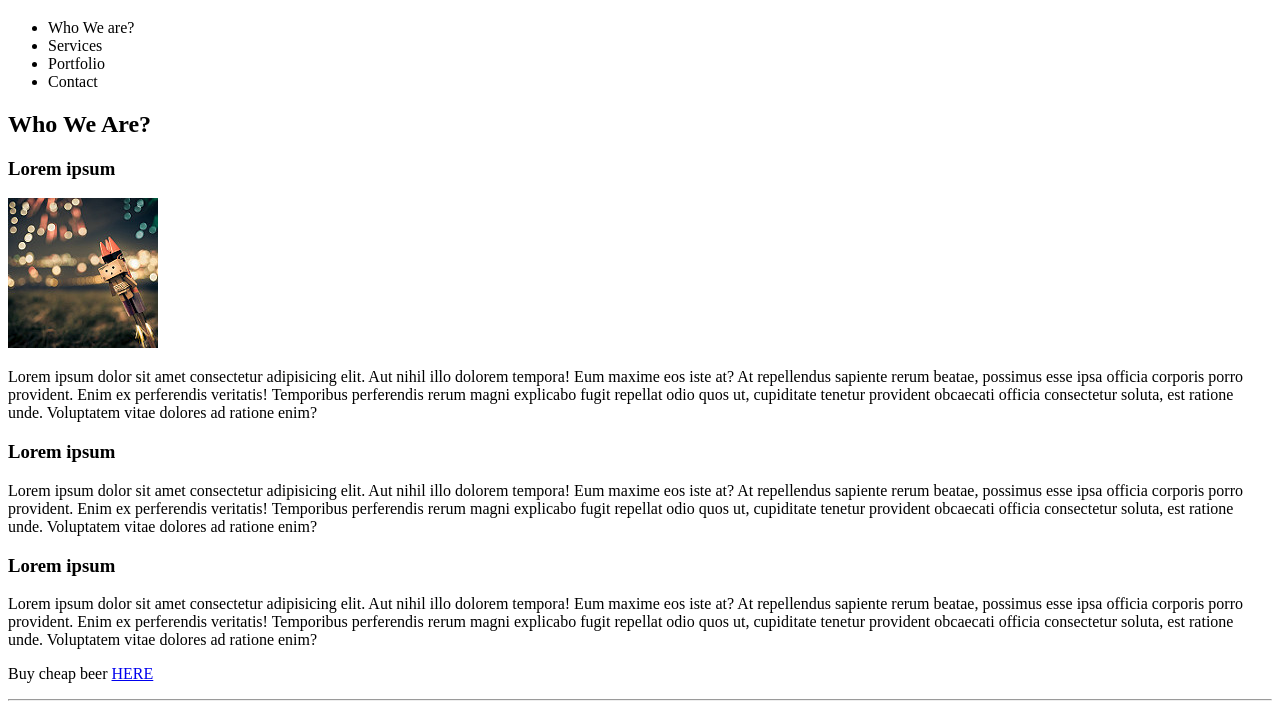
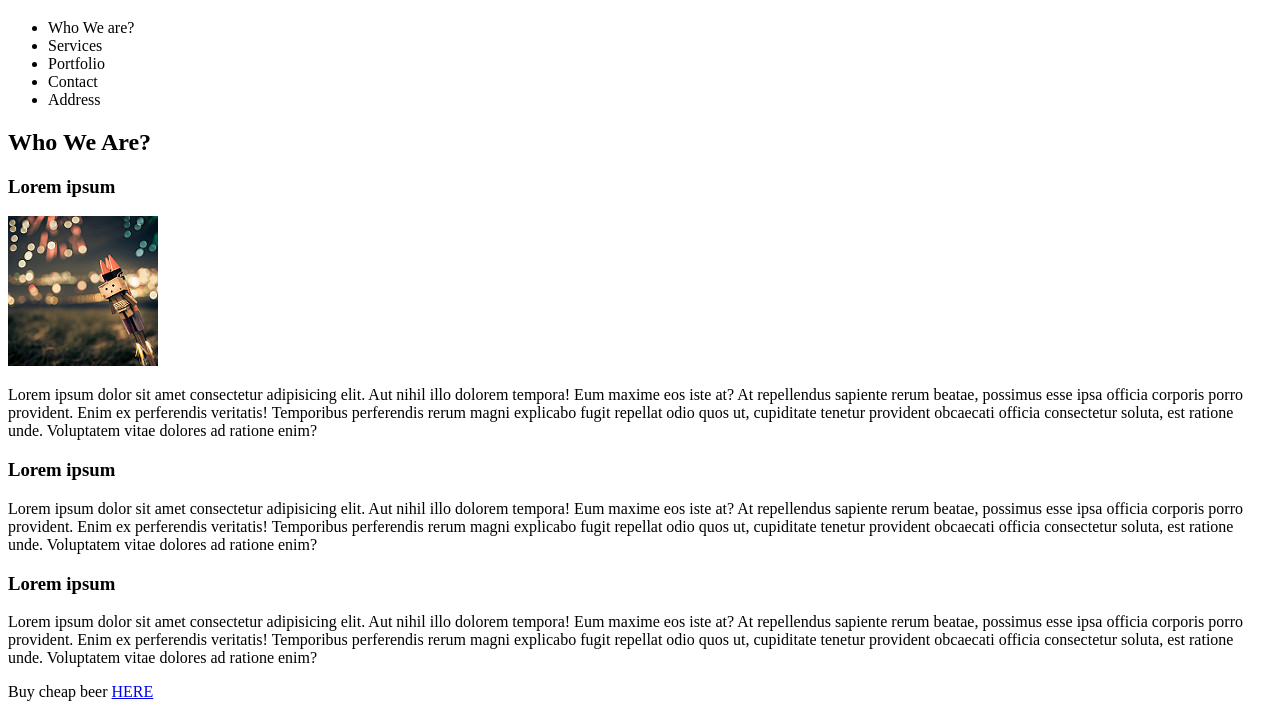
Before and after one commit to adrimachaca/lasalle-entregable1, a plain HTML site: page index.html in a window 1280 px wide. Shown: the part 61-777 px from the top of the page. Drawn offline with Linux system fonts and the light colour scheme.

Commit message:
add Address SR

```diff
--- a/index.html
+++ b/index.html
@@ -14,6 +14,7 @@
           <li>Services</li>
           <li>Portfolio</li>
           <li>Contact</li>
+          <li>Address</li>
         </ul>
       </nav>
     </header>
```
